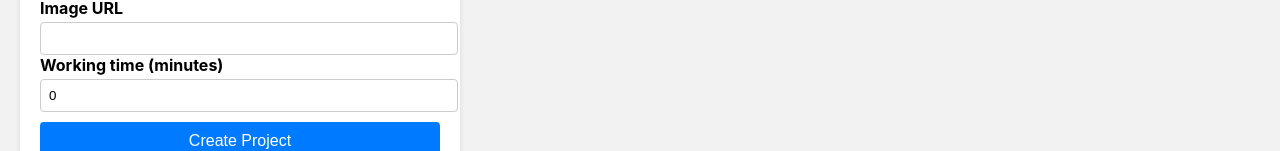
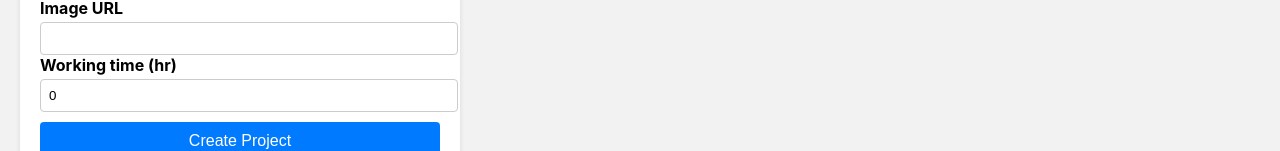
Before and after one commit to mouadelfaiz/Final-project-frontend, a React (Vite) app: page /create-project in a window 1280 px wide. Shown: the part 388-539 px from the top of the page. Built offline with nearby package versions, Linux system fonts and the light colour scheme.

Commit message:
Update CreateProject.jsx

```diff
--- a/src/pages/CreateProject.jsx
+++ b/src/pages/CreateProject.jsx
@@ -102,7 +102,7 @@ export const CreateProject = () => {
           value={project.imgUrl}
           onChange={handleChange}
         />
-        <label htmlFor="worktime">Working time (minutes)</label>
+        <label htmlFor="worktime">Working time (hr)</label>
         <input
           type="number"
           id="worktime"
```
